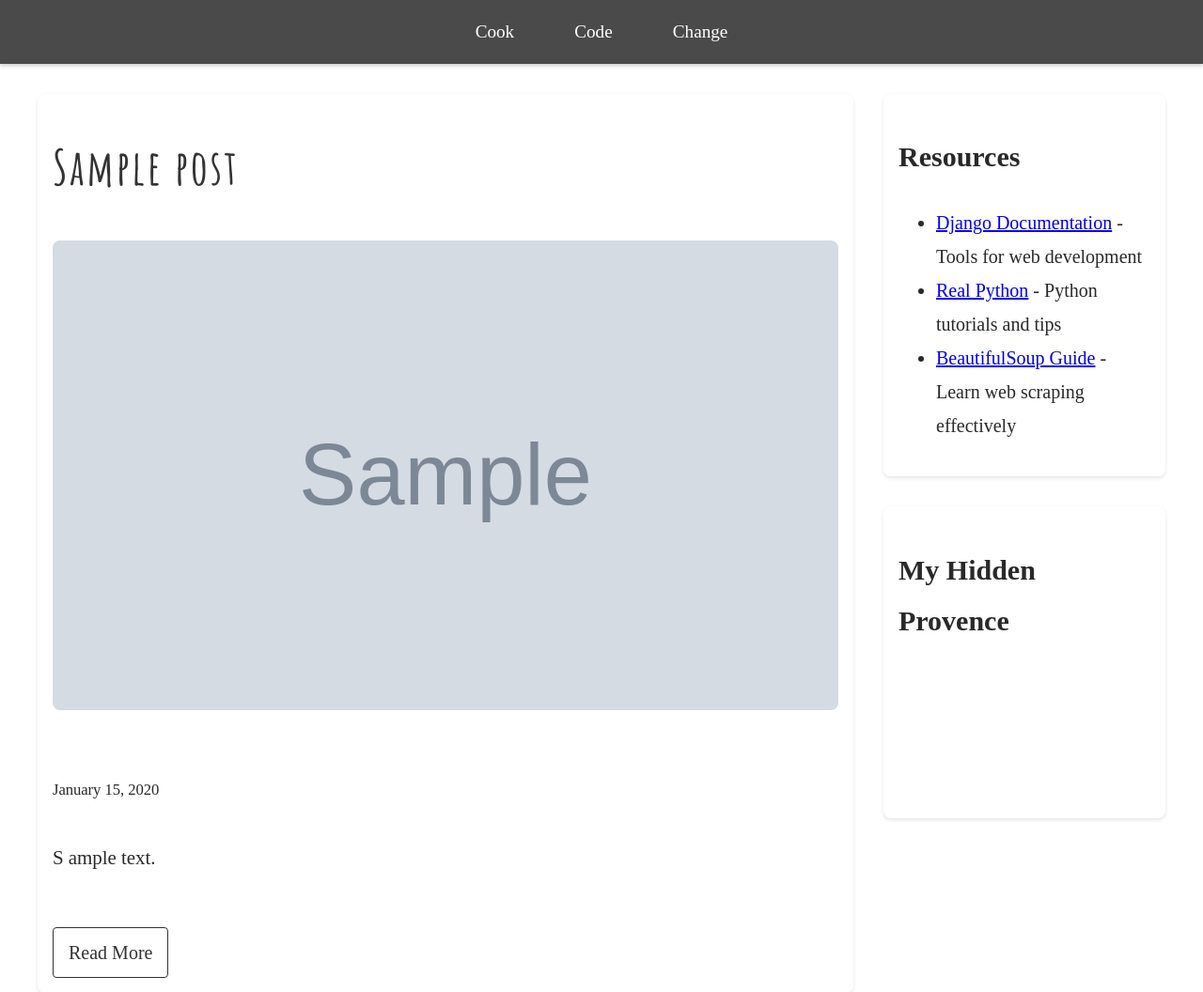
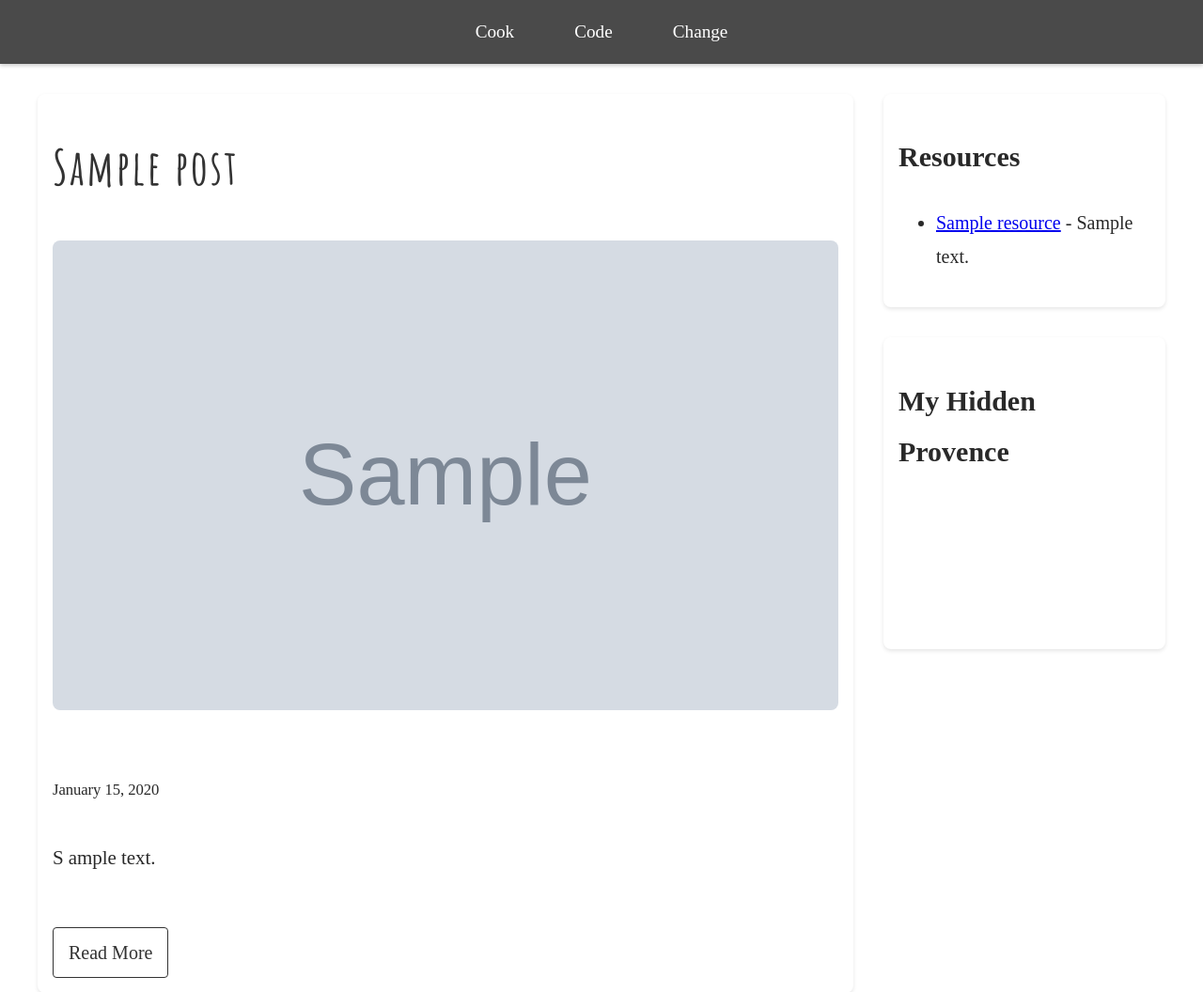
Before and after one commit to MicheleValsania/cook-code-change-blog, a Django app: page / in a window 1280 px wide. Shown: the part 353-1409 px from the top of the page at 94% size. Run offline with Django 5.2, Linux system fonts and the light colour scheme; tables that the repository leaves empty hold one stand-in row (values such as "Sample post"); grey boxes marked "Sample" are stand-in pictures; some web fonts are replaced.

Commit message:
Add dynamic Resource management
- Added Resource model for managing resources through admin
- Created ResourceAdmin for handling resources in admin panel
- Updated views to fetch resources dynamically
- Modified homepage template to display dynamic resources
- Resources are now fully manageable through Django admin instead of static content

```diff
--- a/cookcodechange/blog/admin.py
+++ b/cookcodechange/blog/admin.py
@@ -2,12 +2,18 @@ from django.contrib import admin
 from django.http import JsonResponse
 from django.urls import path
 from .models import Post, Tag
+from .models import Resource
 import json
 
 @admin.register(Tag)
 class TagAdmin(admin.ModelAdmin):
     list_display = ('name',)
     search_fields = ('name',)
+
+@admin.register(Resource)
+class ResourceAdmin(admin.ModelAdmin):
+    list_display = ('title', 'url')
+    search_fields = ('title',)
 
 @admin.register(Post)
 class PostAdmin(admin.ModelAdmin):
--- a/cookcodechange/blog/models.py
+++ b/cookcodechange/blog/models.py
@@ -21,7 +21,7 @@ class Post(models.Model):
     tags = models.ManyToManyField(Tag, related_name='posts', blank=True)  # Relazione con i tag
     category = models.CharField(max_length=50, choices=CATEGORY_CHOICES, default='Cook')
     image = models.ImageField(upload_to='posts/', null=True, blank=True)
-
+    objects = models.Manager()
     # Campi SEO
     seo_title = models.CharField(max_length=60, blank=True, help_text="Titolo ottimizzato per i motori di ricerca (max 60 caratteri)")
     meta_description = models.CharField(max_length=160, blank=True, help_text="Descrizione che apparirà nei risultati di ricerca (max 160 caratteri)")
@@ -82,3 +82,12 @@ class Post(models.Model):
 
         print(f"Final score: {score}")
         return min(100, score)
+
+
+class Resource(models.Model):
+    title = models.CharField(max_length=100)
+    url = models.URLField()
+    description = models.TextField(blank=True)
+    objects = models.Manager()
+    def __str__(self) -> str:
+        return self.title
--- a/cookcodechange/blog/templates/blog/homepage.html
+++ b/cookcodechange/blog/templates/blog/homepage.html
@@ -74,11 +74,14 @@
             <div class="references">
                 <h2>Resources</h2>
                 <ul>
-                    <li><a href="https://www.djangoproject.com/">Django Documentation</a> - Tools for web development</li>
-                    <li><a href="https://realpython.com/">Real Python</a> - Python tutorials and tips</li>
-                    <li><a href="#">BeautifulSoup Guide</a> - Learn web scraping effectively</li>
+                    {% for resource in resources %}
+                        <li>
+                            <a href="{{ resource.url }}">{{ resource.title }}</a> - {{ resource.description }}
+                        </li>
+                    {% endfor %}
                 </ul>
             </div>
+
 
             <div class="instagram-feed">
                 <h2>My Hidden Provence</h2>
--- a/cookcodechange/blog/views.py
+++ b/cookcodechange/blog/views.py
@@ -1,11 +1,17 @@
 from django.shortcuts import render, get_object_or_404
 from django.shortcuts import render
-from .models import Post, Tag
+from .models import Post, Tag, Resource
+
 
 def homepage(request):
-    # Retrieve the 5 most recent posts
+    # Retrieve both posts and resources
     posts = Post.objects.all().order_by('-created_at')[:3]
-    return render(request, 'blog/homepage.html', {'posts': posts})
+    resources = Resource.objects.all()
+    return render(request, 'blog/homepage.html', {
+        'posts': posts,
+        'resources': resources
+    })
+
 
 
 def posts_by_tag(request, tag_name):
```
Also changed, not shown: cookcodechange/blog/migrations/0007_resource.py (added).
